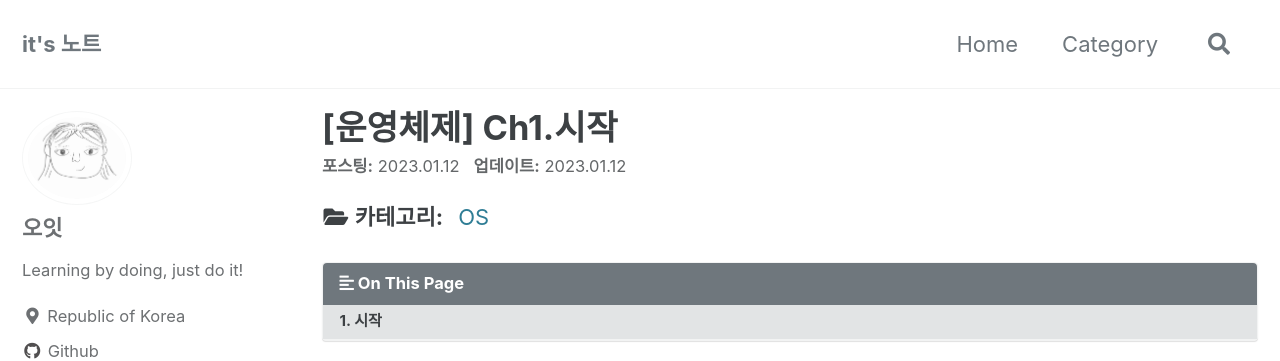
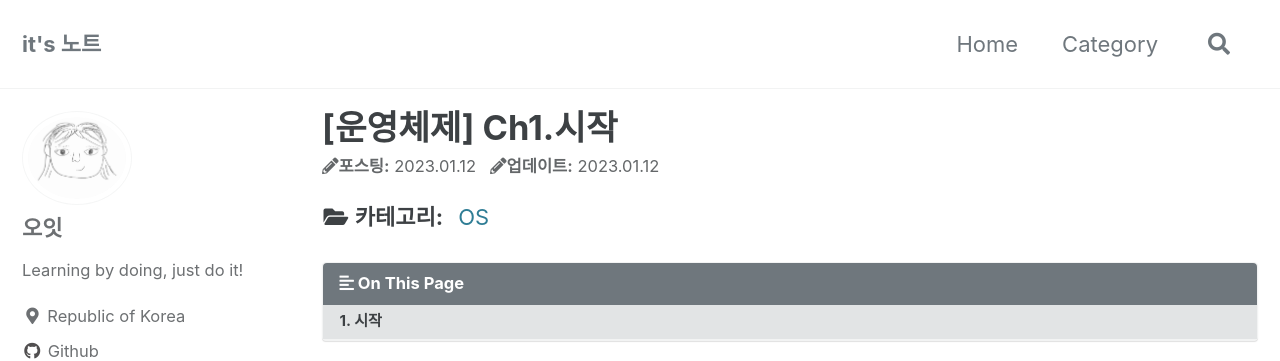
Before and after one commit to dms5o/dms5o.github.io, a Jekyll site: the page built from _posts/os/2023-01-16-osCh1.md, in a window 1280 px wide. Shown: the top 361 px of the page. Built offline with Jekyll 4.4.1, drawn with Linux system fonts in a browser that asks for light colours; cached includes are drawn as plain includes; some web fonts are replaced; comment, search, counter and statistics services are not loaded.

Commit message:
single fas

```diff
--- a/_layouts/single.html
+++ b/_layouts/single.html
@@ -29,11 +29,11 @@ classes: wide
         <header>
           {% if page.title %}<h1 id="page-title" class="page__title" itemprop="headline">{{ page.title | markdownify | remove: "<p>" | remove: "</p>" }}</h1>{% endif %}
           {% if page.last_modified_at and page.date %}
-            <p class="page__meta"><strong><i class="fa fa-pencil" aria-hidden="true"></i>{{ "포스팅:" }}</strong> <time datetime="{{ page.date | date_to_xmlschema }}">{{ page.date | date: "%Y.%m.%d" }}</time>&nbsp&nbsp&nbsp<strong><i class="fa fa-pencil" aria-hidden="true"></i>{{ site.data.ui-text[site.locale].date_label | default: "Updated:" }}</strong> <time datetime="{{ page.last_modified_at | date: date_to_xmlschema }}">{{ page.last_modified_at | date: "%Y.%m.%d" }}</time></p>
+            <p class="page__meta"><strong><i class="fas fa-pencil-alt" aria-hidden="true"></i>{{ "포스팅:" }}</strong> <time datetime="{{ page.date | date_to_xmlschema }}">{{ page.date | date: "%Y.%m.%d" }}</time>&nbsp&nbsp&nbsp<strong><i class="fas fa-pencil-alt" aria-hidden="true"></i>{{ site.data.ui-text[site.locale].date_label | default: "Updated:" }}</strong> <time datetime="{{ page.last_modified_at | date: date_to_xmlschema }}">{{ page.last_modified_at | date: "%Y.%m.%d" }}</time></p>
           {% elsif page.date %}
-            <p class="page__meta"><strong><i class="fa fa-pencil" aria-hidden="true"></i>{{ "포스팅:" }}</strong> <time datetime="{{ page.date | date_to_xmlschema }}">{{ page.date | date: "%Y.%m.%d" }}</time></p>
+            <p class="page__meta"><strong><i class="fas fa-pencil-alt" aria-hidden="true"></i>{{ "포스팅:" }}</strong> <time datetime="{{ page.date | date_to_xmlschema }}">{{ page.date | date: "%Y.%m.%d" }}</time></p>
           {% elsif page.last_modified_at %}
-            <p class="page__meta"><strong><i class="fa fa-pencil" aria-hidden="true"></i>{{ site.data.ui-text[site.locale].date_label | default: "Updated:" }}</strong> <time datetime="{{ page.date | date_to_xmlschema }}">{{ page.date | date: "%Y.%m.%d" }}</time></p>
+            <p class="page__meta"><strong><i class="fas fa-pencil-alt" aria-hidden="true"></i>{{ site.data.ui-text[site.locale].date_label | default: "Updated:" }}</strong> <time datetime="{{ page.date | date_to_xmlschema }}">{{ page.date | date: "%Y.%m.%d" }}</time></p>
           {% endif %}
           {% if site.category_archive.type and page.categories[0] and site.tag_archive.type and page.tags[0] %}
             {% include category-list.html %}{% include tag-list.html %}
```
